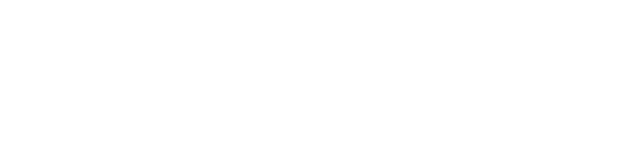
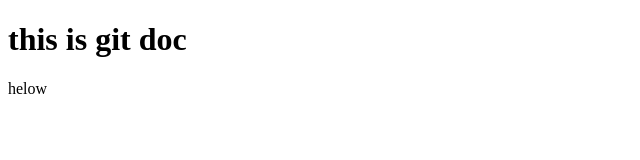
Before and after one commit to dassi-git/text2, a plain HTML site: page index.html in a window 1280 px wide. Shown: the whole page, without its empty margins (0-640 px from the left). Drawn offline with Linux system fonts and the light colour scheme.

Commit message:
add some text to index.html file

```diff
--- a/index.html
+++ b/index.html
@@ -6,6 +6,7 @@
     <title>Document</title>
 </head>
 <body>
-
+   <h1>this is git doc</h1>
+   <p>helow </p>
 </body>
 </html>
```
Also changed, not shown: 1 other file.
